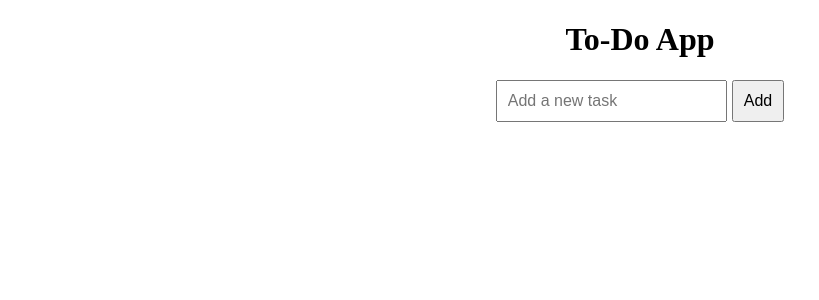
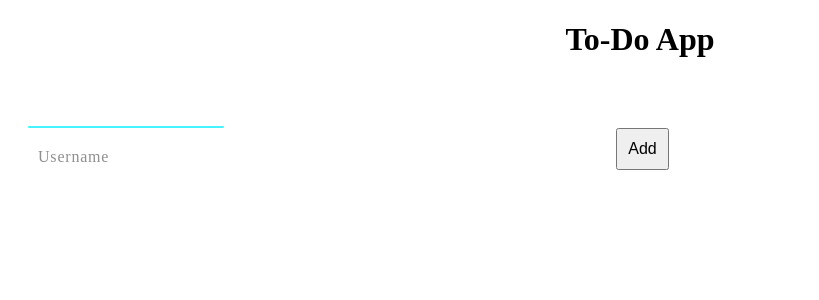
Before and after one commit to HuzaifaCodes1/React-Todo-App, a React (Vite) app: page / in a window 1280 px wide. Shown: the top 300 px of the page, without its empty margins (0-819 px from the left). Built offline with nearby package versions, Linux system fonts and the light colour scheme.

Commit message:
css and jsx changes

```diff
--- a/src/App.css
+++ b/src/App.css
@@ -7,9 +7,60 @@ form {
   margin-bottom: 20px;
 }
 
-input {
-  padding: 10px;
-  font-size: 16px;
+.inputbox {
+  position: relative;
+  width: 196px;
+}
+
+.inputbox input {
+  position: relative;
+  width: 100%;
+  padding: 20px 10px 10px; /* Adjust padding for your design */
+  background: transparent;
+  outline: none;
+  box-shadow: none;
+  border: none;
+  color: #23242a;
+  font-size: 1em;
+  letter-spacing: 0.05em;
+  transition: 0.5s;
+  z-index: 10;
+}
+
+.inputbox span {
+  position: absolute;
+  left: 0;
+  padding: 20px 10px 10px;
+  font-size: 1em;
+  color: #8f8f8f;
+  letter-spacing: 0.05em;
+  transition: 0.5s;
+  pointer-events: none;
+}
+
+.inputbox input:valid ~ span,
+.inputbox input:focus ~ span {
+  color: #45f3ff;
+  transform: translateX(-10px) translateY(-34px);
+  font-size: 0.75em; /* Fixed the comma to a dot */
+}
+
+.inputbox i {
+  position: absolute;
+  left: 0;
+  bottom: 0;
+  width: 100%;
+  height: 2px;
+  background: #45f3ff;
+  border-radius: 4px;
+  transition: 0.5s;
+  pointer-events: none;
+  z-index: 9;
+}
+
+.inputbox input:valid ~ i,
+.inputbox input:focus ~ i {
+  height: 44px;
 }
 
 button {
--- a/src/App.jsx
+++ b/src/App.jsx
@@ -33,12 +33,16 @@ function App() {
     <div className="App">
       <h1>To-Do App</h1>
       <form onSubmit={addTodo}>
+        <div className="inputbox">
           <input
+            required="required"
             type="text"
             value={input}
             onChange={handleInputChange}
-          placeholder="Add a new task"
           />
+          <span>Username</span>
+          <i></i>
+        </div>
         <button type="submit">Add</button>
       </form>
       <ul>
@@ -52,7 +56,6 @@ function App() {
           </li>
         ))}
       </ul>
-
     </div>
   );
 }
```
Lines whose indentation alone changed are shown as unchanged.
